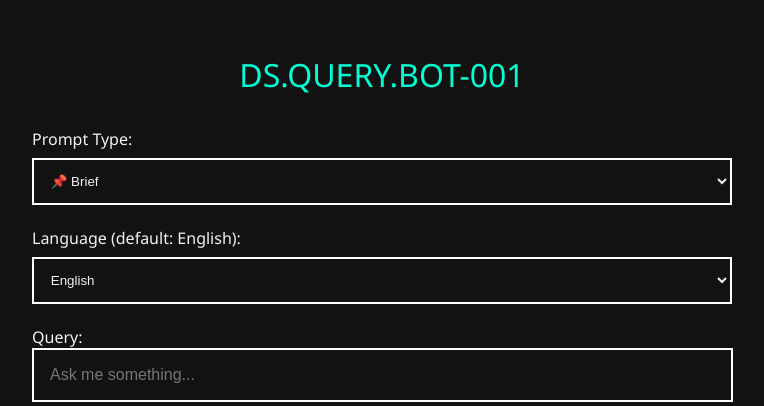
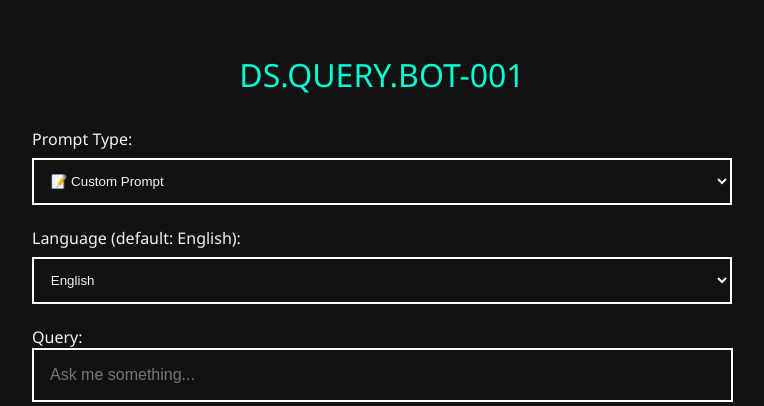
Before and after one commit to Divi307/DS.QUERY.BOT-001, a Flask app: page / in a window 1280 px wide. Shown: the top 406 px of the page, without its empty margins (258-1022 px from the left). Run offline with Flask 3, Linux system fonts and the light colour scheme.

Commit message:
setting custom prompt as default

```diff
--- a/templates/index.html
+++ b/templates/index.html
@@ -153,9 +153,9 @@
 
         <label for="promptSelect">Prompt Type:</label>
         <select id="promptSelect">
+      <option value="custom">📝 Custom Prompt</option>
       <option value="brief">📌 Brief</option>
       <option value="deep">🔬 Deep Analysis</option>
-      <option value="custom">📝 Custom Prompt</option>
     </select><br><br>
 
         <label for="languageSelect">Language (default: English):</label>
```
